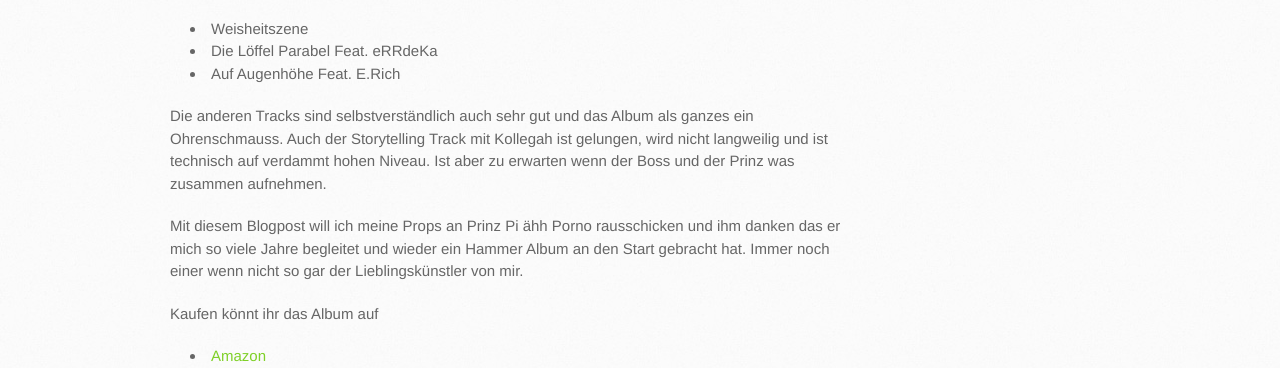
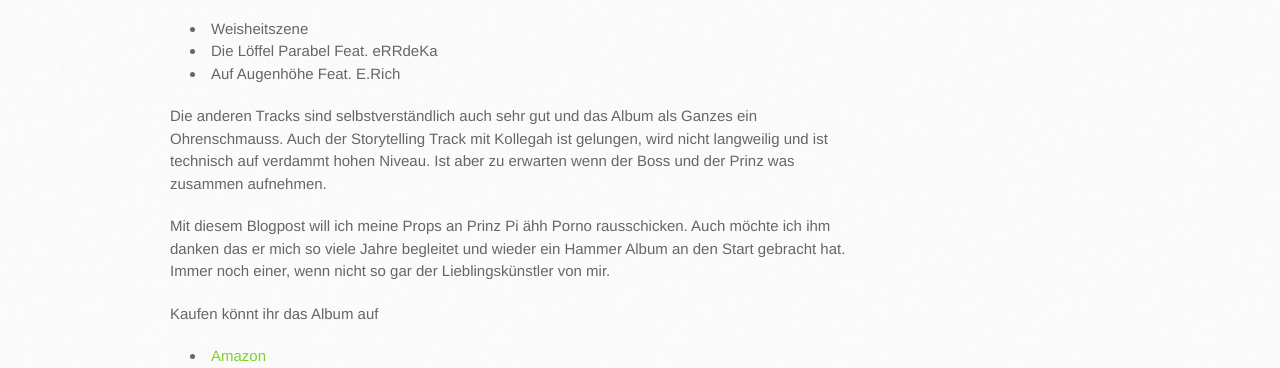
Before and after one commit to pseiler/phils3rs_blog, a Jekyll site: the page built from _posts/2015-01-12-pp-mc2.md, in a window 1280 px wide. Shown: the part 736-1104 px from the top of the page. Built offline with Jekyll 4.4.1, drawn with Linux system fonts in a browser that asks for light colours; Markdown is read by kramdown in place of the engine named in the settings.

Commit message:
- fixed another typo

```diff
--- a/_posts/2015-01-12-pp-mc2.md
+++ b/_posts/2015-01-12-pp-mc2.md
@@ -16,9 +16,9 @@ Diese wären:
 * Die Löffel Parabel Feat. eRRdeKa
 * Auf Augenhöhe Feat. E.Rich
 
-Die anderen Tracks sind selbstverständlich auch sehr gut und das Album als ganzes ein Ohrenschmauss. Auch der Storytelling Track mit Kollegah ist gelungen, wird nicht langweilig und ist technisch auf verdammt hohen Niveau. Ist aber zu erwarten wenn der Boss und der Prinz was zusammen aufnehmen.
+Die anderen Tracks sind selbstverständlich auch sehr gut und das Album als Ganzes ein Ohrenschmauss. Auch der Storytelling Track mit Kollegah ist gelungen, wird nicht langweilig und ist technisch auf verdammt hohen Niveau. Ist aber zu erwarten wenn der Boss und der Prinz was zusammen aufnehmen.
 
-Mit diesem Blogpost will ich meine Props an Prinz Pi ähh Porno rausschicken und ihm danken das er mich so viele Jahre begleitet und wieder ein Hammer Album an den Start gebracht hat. Immer noch einer wenn nicht so gar der Lieblingskünstler von mir.
+Mit diesem Blogpost will ich meine Props an Prinz Pi ähh Porno rausschicken. Auch möchte ich ihm danken das er mich so viele Jahre begleitet und wieder ein Hammer Album an den Start gebracht hat. Immer noch einer, wenn nicht so gar der Lieblingskünstler von mir.
 
 Kaufen könnt ihr das Album auf
 
```
